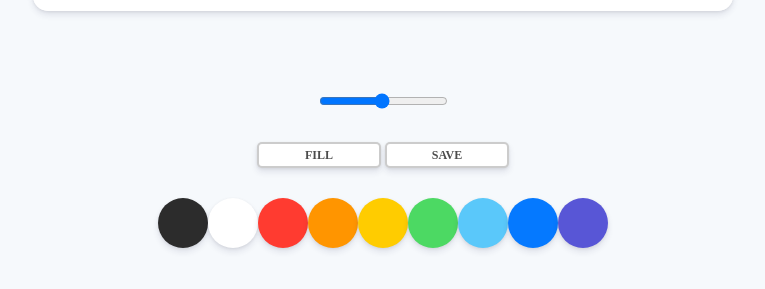
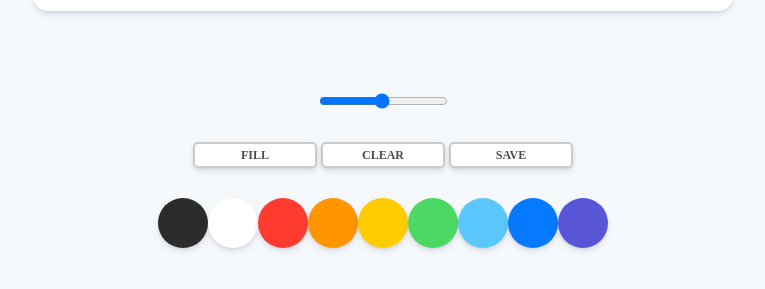
Before and after one commit to my8za/paintjs-vanila-script, a plain HTML site: page index.html in a window 1280 px wide. Shown: the part 739-1028 px from the top of the page, without its empty margins (257-1022 px from the left). Drawn offline with Linux system fonts and the light colour scheme.

Commit message:
Update index.html

```diff
--- a/index.html
+++ b/index.html
@@ -15,6 +15,7 @@
         </div>
         <div class="controls_btns">
             <button id="jsMode">Fill</button>
+            <button id="jsClear">Clear</button>
             <button id="jsSave">Save</button>
         </div>
         <div class="controls_colors" id="jsColors">
```
